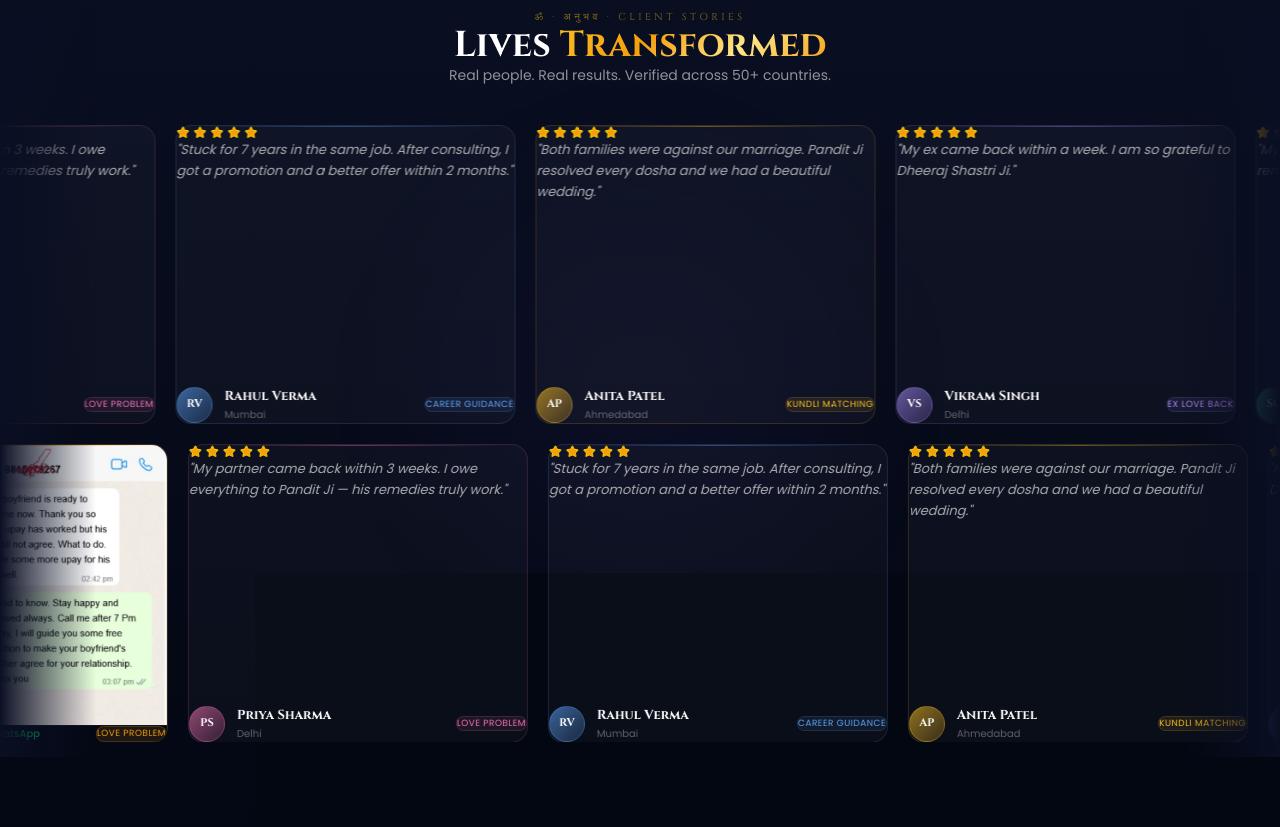
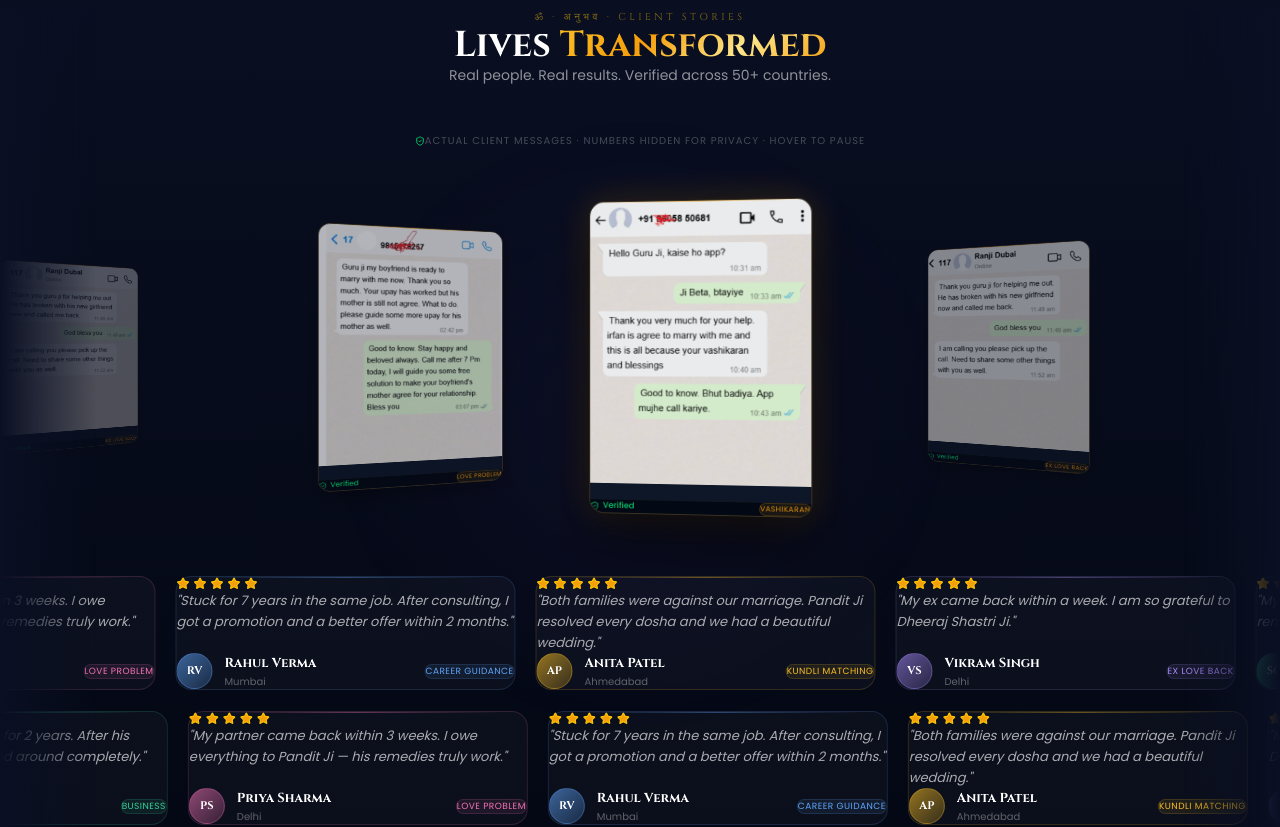
Before and after one commit to Saif09inAction/astrology-webapp, a React (Vite) app: page / in a window 1280 px wide. Shown: the part 4340-5167 px from the top of the page. Built offline with nearby package versions, Linux system fonts and the light colour scheme; no server answers; the database is empty.

Commit message:
feat: 3D coverflow carousel for WhatsApp proof screenshots
Co-authored-by: Cursor <cursoragent@cursor.com>

```diff
--- a/src/components/sections/Testimonials.jsx
+++ b/src/components/sections/Testimonials.jsx
@@ -4,6 +4,7 @@ import { Star, ShieldCheck } from 'lucide-react'
 import GlowOrb from '../ui/GlowOrb'
 import { getTestimonials } from '../../firebase/firestore'
 
+/* ─── Static fallback text reviews ─── */
 const STATIC_BASE = [
   { name: 'Priya Sharma',  location: 'Delhi',     service: 'Love Problem',    rating: 5, text: 'My partner came back within 3 weeks. I owe everything to Pandit Ji — his remedies truly work.', color: '#f472b6', avatar: 'PS' },
   { name: 'Rahul Verma',   location: 'Mumbai',    service: 'Career Guidance', rating: 5, text: 'Stuck for 7 years in the same job. After consulting, I got a promotion and a better offer within 2 months.', color: '#60a5fa', avatar: 'RV' },
@@ -12,152 +13,81 @@ const STATIC_BASE = [
   { name: 'Sunita Gupta',  location: 'Jaipur',    service: 'Business',        rating: 5, text: 'My business was at a loss for 2 years. After his remedies, everything turned around completely.', color: '#34d399', avatar: 'SG' },
 ]
 
-/* Real WhatsApp screenshot proofs */
-const SCREENSHOT_CARDS = [
-  { src: '/review1.png', label: 'Marriage Success',  service: 'Vashikaran' },
-  { src: '/review2.png', label: 'Ranji – Dubai',     service: 'Ex Love Back' },
-  { src: '/review3.png', label: 'Relationship Help', service: 'Love Problem' },
+/* ─── Real WhatsApp screenshot proofs ─── */
+const SCREENSHOTS = [
+  { src: '/review1.png', service: 'Vashikaran'  },
+  { src: '/review2.png', service: 'Ex Love Back' },
+  { src: '/review3.png', service: 'Love Problem' },
 ]
 
-const GAP = 20
+const CARD_W  = 240
+const CARD_H  = 340
+const GAP_PX  = 28
+const STEP    = CARD_W + GAP_PX
+const REPEATS = 8   // enough copies to fill any screen seamlessly
+const SPEED   = 0.55
 
-function Card({ t }) {
-  return (
-    <div
-      className="relative rounded-2xl p-5 flex flex-col shrink-0"
-      style={{
-        width: 'clamp(260px, 80vw, 340px)',
-        background: 'rgba(255,255,255,0.03)',
-        border: `1px solid ${t.color}28`,
-      }}
-    >
-      <div className="absolute top-0 left-6 right-6 h-px rounded-full"
-        style={{ background: `linear-gradient(90deg,transparent,${t.color}60,transparent)` }} />
+/* ══════════════════════════════════════════
+   3-D COVERFLOW CAROUSEL (screenshot cards)
+══════════════════════════════════════════ */
+function CoverflowCarousel() {
+  const containerRef = useRef(null)
+  const trackRef     = useRef(null)
+  const posRef       = useRef(0)
+  const rafRef       = useRef(null)
+  const pauseRef     = useRef(false)
+  const touchRef     = useRef({ active: false, lastX: 0 })
 
-      <div className="flex gap-1 mb-3">
-        {Array.from({ length: t.rating || 5 }).map((_, i) => (
-          <Star key={i} size={13} fill="#f59e0b" className="text-yellow-400" />
-        ))}
-      </div>
-
-      <p className="font-poppins text-[13px] text-white/65 leading-relaxed italic flex-1 mb-4">
-        "{t.text}"
-      </p>
-
-      <div className="flex items-center gap-3">
-        <div
-          className="w-9 h-9 rounded-full flex items-center justify-center shrink-0 font-cinzel text-[11px] font-bold text-white"
-          style={{ background: `linear-gradient(135deg,${t.color}90,${t.color}30)`, border: `1px solid ${t.color}40` }}
-        >
-          {t.avatar || t.name?.[0]}
-        </div>
-        <div className="flex-1 min-w-0">
-          <p className="font-cinzel text-[13px] font-bold text-white truncate">{t.name}</p>
-          <p className="font-poppins text-[10px] text-white/35">{t.location}</p>
-        </div>
-        <span
-          className="font-poppins text-[9px] tracking-wider uppercase px-2 py-1 rounded-full shrink-0"
-          style={{ background: `${t.color}15`, color: t.color, border: `1px solid ${t.color}25` }}
-        >
-          {t.service}
-        </span>
-      </div>
-    </div>
-  )
-}
-
-function ScreenshotCard({ src, label, service }) {
-  return (
-    <div
-      className="relative rounded-2xl overflow-hidden shrink-0"
-      style={{
-        width: 'clamp(200px, 55vw, 240px)',
-        background: 'rgba(255,255,255,0.03)',
-        border: '1px solid rgba(245,158,11,0.2)',
-      }}
-    >
-      {/* Gold top line */}
-      <div className="absolute top-0 left-0 right-0 h-px z-10"
-        style={{ background: 'linear-gradient(90deg,transparent,rgba(245,158,11,0.6),transparent)' }} />
-
-      {/* Screenshot image */}
-      <img
-        src={src}
-        alt={label}
-        className="w-full object-cover object-top"
-        style={{ maxHeight: 280, display: 'block' }}
-        loading="lazy"
-        draggable={false}
-      />
-
-      {/* Bottom verified badge */}
-      <div className="flex items-center justify-between px-3 py-2.5"
-        style={{ background: 'rgba(5,9,22,0.95)', borderTop: '1px solid rgba(255,255,255,0.05)' }}>
-        <div className="flex items-center gap-1.5">
-          <ShieldCheck size={11} className="text-green-400 shrink-0" />
-          <span className="font-poppins text-[10px] text-green-400 font-medium">Verified WhatsApp</span>
-        </div>
-        <span className="font-poppins text-[9px] tracking-wider uppercase px-1.5 py-0.5 rounded-full"
-          style={{ background: 'rgba(245,158,11,0.1)', color: '#f59e0b', border: '1px solid rgba(245,158,11,0.2)' }}>
-          {service}
-        </span>
-      </div>
-    </div>
-  )
-}
-
-/* ─── Infinite marquee row using RAF — supports touch drag ─── */
-function MarqueeRow({ items, reverse = false, speed = 0.45 }) {
-  const wrapRef  = useRef(null)
-  const trackRef = useRef(null)
-  const posRef   = useRef(null)
-  const rafRef   = useRef(null)
-  const pauseRef = useRef(false)
-  const touchRef = useRef({ active: false, lastX: 0 })
-
-  /* Duplicate items enough times to fill any viewport with overflow */
-  const repeated = [...items, ...items, ...items, ...items, ...items, ...items]
+  /* Duplicate cards for seamless loop */
+  const cards  = Array.from({ length: REPEATS }, () => SCREENSHOTS).flat()
+  const UNIT_W = SCREENSHOTS.length * STEP   // one full cycle width
 
   useEffect(() => {
-    const track = trackRef.current
-    if (!track) return
+    const container = containerRef.current
+    const track     = trackRef.current
+    if (!container || !track) return
 
-    /* Wait one frame so the track has measured width */
-    const init = () => {
-      const unitW = track.scrollWidth / 6 // one copy width (6 duplicates)
-      if (posRef.current === null) {
-        posRef.current = reverse ? -unitW : 0
+    const tick = () => {
+      if (!pauseRef.current) {
+        posRef.current -= SPEED
+        if (posRef.current <= -UNIT_W) posRef.current += UNIT_W
       }
 
-      const tick = () => {
-        if (!pauseRef.current) {
-          if (reverse) {
-            posRef.current += speed
-            if (posRef.current >= 0) posRef.current -= unitW
-          } else {
-            posRef.current -= speed
-            if (posRef.current <= -unitW) posRef.current += unitW
-          }
-          track.style.transform = `translateX(${posRef.current}px)`
-        }
-        rafRef.current = requestAnimationFrame(tick)
-      }
+      track.style.transform = `translateX(${posRef.current}px)`
+
+      /* ── Apply 3-D perspective per card ── */
+      const W       = container.offsetWidth
+      const centerX = W / 2
+
+      Array.from(track.children).forEach((el, i) => {
+        const cardCX = i * STEP + CARD_W / 2 + posRef.current
+        const dist   = (cardCX - centerX) / (STEP * 1.4)   // normalised
+        const abs    = Math.abs(dist)
+
+        const rotY   = dist * -45                           // ±45 deg
+        const scale  = Math.max(0.6, 1 - abs * 0.32)
+        const tz     = -abs * 140                           // push back in Z
+        const op     = Math.max(0, 1 - abs * 0.55)
+
+        el.style.transform = `rotateY(${rotY}deg) scale(${scale}) translateZ(${tz}px)`
+        el.style.opacity   = op < 0.08 ? 0 : op
+        el.style.zIndex    = String(Math.round(Math.max(0, 12 - abs * 9)))
+        /* Glow / shadow on front card */
+        el.style.boxShadow = abs < 0.35
+          ? '0 24px 60px rgba(0,0,0,0.7), 0 0 36px rgba(245,158,11,0.22)'
+          : '0 10px 30px rgba(0,0,0,0.5)'
+      })
 
       rafRef.current = requestAnimationFrame(tick)
     }
 
-    const frame = requestAnimationFrame(init)
-    return () => {
-      cancelAnimationFrame(frame)
-      cancelAnimationFrame(rafRef.current)
-    }
-  }, [items.length, reverse, speed])
+    rafRef.current = requestAnimationFrame(tick)
+    return () => cancelAnimationFrame(rafRef.current)
+  }, [])
 
-  /* Desktop hover */
-  const onMouseEnter = () => { pauseRef.current = true }
+  const onMouseEnter = () => { pauseRef.current = true  }
   const onMouseLeave = () => { pauseRef.current = false }
 
-  /* Mobile touch — pause + drag */
   const onTouchStart = useCallback((e) => {
     pauseRef.current = true
     touchRef.current = { active: true, lastX: e.touches[0].clientX }
@@ -168,10 +98,7 @@ function MarqueeRow({ items, reverse = false, speed = 0.45 }) {
     e.preventDefault()
     const dx = e.touches[0].clientX - touchRef.current.lastX
     touchRef.current.lastX = e.touches[0].clientX
-    posRef.current = (posRef.current || 0) + dx
-    if (trackRef.current) {
-      trackRef.current.style.transform = `translateX(${posRef.current}px)`
-    }
+    posRef.current += dx
   }, [])
 
   const onTouchEnd = useCallback(() => {
@@ -181,30 +108,152 @@ function MarqueeRow({ items, reverse = false, speed = 0.45 }) {
 
   return (
     <div
-      ref={wrapRef}
-      className="overflow-hidden"
+      ref={containerRef}
+      className="w-full overflow-hidden"
+      style={{ perspective: '900px', perspectiveOrigin: '50% 45%', padding: '40px 0 48px' }}
       onMouseEnter={onMouseEnter}
       onMouseLeave={onMouseLeave}
       onTouchStart={onTouchStart}
       onTouchMove={onTouchMove}
       onTouchEnd={onTouchEnd}
-      style={{ touchAction: 'pan-y' }}
+      aria-label="WhatsApp proof screenshots"
     >
       <div
         ref={trackRef}
-        className="flex"
-        style={{ gap: GAP, willChange: 'transform' }}
+        className="flex items-center"
+        style={{ gap: GAP_PX, willChange: 'transform', transformStyle: 'preserve-3d' }}
       >
-        {repeated.map((item, i) =>
-          item.type === 'screenshot'
-            ? <ScreenshotCard key={i} {...item.data} />
-            : <Card key={i} t={item.data} />
-        )}
+        {cards.map((card, i) => (
+          <div
+            key={i}
+            className="shrink-0 rounded-2xl overflow-hidden relative"
+            style={{
+              width: CARD_W, height: CARD_H,
+              background: '#0d1628',
+              border: '1px solid rgba(245,158,11,0.22)',
+              willChange: 'transform, opacity',
+              transition: 'box-shadow 0.2s',
+            }}
+          >
+            <div className="absolute top-0 left-0 right-0 h-px z-10"
+              style={{ background: 'linear-gradient(90deg,transparent,rgba(245,158,11,0.6),transparent)' }} />
+            <img
+              src={card.src}
+              alt="Client WhatsApp proof"
+              className="w-full block object-cover object-top"
+              style={{ height: CARD_H - 34 }}
+              draggable={false}
+              loading="lazy"
+            />
+            <div className="absolute bottom-0 left-0 right-0 flex items-center justify-between px-3 py-2"
+              style={{ background: 'rgba(3,7,18,0.97)', borderTop: '1px solid rgba(255,255,255,0.06)' }}>
+              <div className="flex items-center gap-1">
+                <ShieldCheck size={10} className="text-green-400" />
+                <span className="font-poppins text-[9px] text-green-400 font-medium">Verified</span>
+              </div>
+              <span className="font-poppins text-[8px] tracking-wider uppercase px-1.5 py-0.5 rounded-full"
+                style={{ background: 'rgba(245,158,11,0.1)', color: '#f59e0b', border: '1px solid rgba(245,158,11,0.2)' }}>
+                {card.service}
+              </span>
+            </div>
+          </div>
+        ))}
       </div>
     </div>
   )
 }
 
+/* ══════════════════════
+   TEXT REVIEW CARD
+══════════════════════ */
+function Card({ t }) {
+  return (
+    <div className="relative rounded-2xl p-5 flex flex-col shrink-0"
+      style={{ width: 'clamp(260px,80vw,340px)', background: 'rgba(255,255,255,0.03)', border: `1px solid ${t.color}28` }}>
+      <div className="absolute top-0 left-6 right-6 h-px rounded-full"
+        style={{ background: `linear-gradient(90deg,transparent,${t.color}60,transparent)` }} />
+      <div className="flex gap-1 mb-3">
+        {Array.from({ length: t.rating || 5 }).map((_, i) => (
+          <Star key={i} size={13} fill="#f59e0b" className="text-yellow-400" />
+        ))}
+      </div>
+      <p className="font-poppins text-[13px] text-white/65 leading-relaxed italic flex-1 mb-4">"{t.text}"</p>
+      <div className="flex items-center gap-3">
+        <div className="w-9 h-9 rounded-full flex items-center justify-center shrink-0 font-cinzel text-[11px] font-bold text-white"
+          style={{ background: `linear-gradient(135deg,${t.color}90,${t.color}30)`, border: `1px solid ${t.color}40` }}>
+          {t.avatar || t.name?.[0]}
+        </div>
+        <div className="flex-1 min-w-0">
+          <p className="font-cinzel text-[13px] font-bold text-white truncate">{t.name}</p>
+          <p className="font-poppins text-[10px] text-white/35">{t.location}</p>
+        </div>
+        <span className="font-poppins text-[9px] tracking-wider uppercase px-2 py-1 rounded-full shrink-0"
+          style={{ background: `${t.color}15`, color: t.color, border: `1px solid ${t.color}25` }}>
+          {t.service}
+        </span>
+      </div>
+    </div>
+  )
+}
+
+/* ══════════════════════
+   TEXT MARQUEE ROW
+══════════════════════ */
+function MarqueeRow({ items, reverse = false, speed = 0.45 }) {
+  const trackRef = useRef(null)
+  const posRef   = useRef(null)
+  const rafRef   = useRef(null)
+  const pauseRef = useRef(false)
+  const touchRef = useRef({ active: false, lastX: 0 })
+
+  const repeated = [...items, ...items, ...items, ...items, ...items, ...items]
+
+  useEffect(() => {
+    const track = trackRef.current
+    if (!track) return
+    const init = () => {
+      const unitW = track.scrollWidth / 6
+      if (posRef.current === null) posRef.current = reverse ? -unitW : 0
+      const tick = () => {
+        if (!pauseRef.current) {
+          if (reverse) { posRef.current += speed; if (posRef.current >= 0) posRef.current -= unitW }
+          else         { posRef.current -= speed; if (posRef.current <= -unitW) posRef.current += unitW }
+          track.style.transform = `translateX(${posRef.current}px)`
+        }
+        rafRef.current = requestAnimationFrame(tick)
+      }
+      rafRef.current = requestAnimationFrame(tick)
+    }
+    const frame = requestAnimationFrame(init)
+    return () => { cancelAnimationFrame(frame); cancelAnimationFrame(rafRef.current) }
+  }, [items.length, reverse, speed])
+
+  const onMouseEnter = () => { pauseRef.current = true  }
+  const onMouseLeave = () => { pauseRef.current = false }
+  const onTouchStart = useCallback((e) => { pauseRef.current = true; touchRef.current = { active: true, lastX: e.touches[0].clientX } }, [])
+  const onTouchMove  = useCallback((e) => {
+    if (!touchRef.current.active) return
+    e.preventDefault()
+    const dx = e.touches[0].clientX - touchRef.current.lastX
+    touchRef.current.lastX = e.touches[0].clientX
+    posRef.current = (posRef.current || 0) + dx
+    if (trackRef.current) trackRef.current.style.transform = `translateX(${posRef.current}px)`
+  }, [])
+  const onTouchEnd = useCallback(() => { touchRef.current.active = false; pauseRef.current = false }, [])
+
+  return (
+    <div className="overflow-hidden" onMouseEnter={onMouseEnter} onMouseLeave={onMouseLeave}
+      onTouchStart={onTouchStart} onTouchMove={onTouchMove} onTouchEnd={onTouchEnd} style={{ touchAction: 'pan-y' }}>
+      <div ref={trackRef} className="flex" style={{ gap: 20, willChange: 'transform' }}>
+        {repeated.map((t, i) => <Card key={i} t={t} />)}
+      </div>
+    </div>
+  )
+}
+
+/* ══════════════════════
+   MAIN SECTION
+══════════════════════ */
 export default function Testimonials() {
   const [textCards, setTextCards] = useState(STATIC_BASE)
 
@@ -214,52 +263,42 @@ export default function Testimonials() {
       .catch(() => {})
   }, [])
 
-  /* Row 1: all text cards first, then screenshot cards at the end */
-  const row1Items = [
-    ...textCards.map(t => ({ type: 'text', data: t })),
-    ...SCREENSHOT_CARDS.map(s => ({ type: 'screenshot', data: s })),
-  ]
-  /* Row 2: same order, different scroll direction */
-  const row2Items = [...row1Items]
+  return (
+    <section id="testimonials" aria-label="Client testimonials" className="relative overflow-hidden"
+      style={{ background: 'linear-gradient(180deg,rgba(10,15,35,1) 0%,rgba(3,7,18,1) 100%)', paddingTop: 'clamp(4rem,10vw,8rem)', paddingBottom: 'clamp(4rem,10vw,8rem)' }}>
 
-  return (
-    <section
-      id="testimonials"
-      aria-label="Client testimonials"
-      className="relative overflow-hidden"
-      style={{
-        background: 'linear-gradient(180deg,rgba(10,15,35,1) 0%,rgba(3,7,18,1) 100%)',
-        paddingTop:    'clamp(4rem,10vw,8rem)',
-        paddingBottom: 'clamp(4rem,10vw,8rem)',
-      }}
-    >
       <GlowOrb color="purple" size={600} top="50%" left="50%" opacity={0.05} />
 
       <div className="relative z-10">
 
-        {/* Header */}
-        <motion.div
-          initial={{ opacity: 0, y: 14 }}
-          whileInView={{ opacity: 1, y: 0 }}
-          viewport={{ once: true }}
-          className="text-center site-container"
-          style={{ marginBottom: '40px' }}
-        >
+        {/* ── Title ── */}
+        <motion.div initial={{ opacity: 0, y: 14 }} whileInView={{ opacity: 1, y: 0 }} viewport={{ once: true }}
+          className="text-center site-container" style={{ marginBottom: '48px' }}>
           <p className="font-cinzel text-[10px] tracking-[0.35em] text-yellow-400/50 uppercase mb-4">
             ॐ · अनुभव · Client Stories
           </p>
           <h2 className="font-cinzel text-3xl md:text-4xl font-bold text-white mb-3">
             Lives <span className="text-gradient-gold">Transformed</span>
           </h2>
-          <p className="font-poppins text-sm text-center" style={{ color: 'rgba(255,255,255,0.55)' }}>
+          <p className="font-poppins text-sm" style={{ color: 'rgba(255,255,255,0.55)' }}>
             Real people. Real results. Verified across 50+ countries.
           </p>
         </motion.div>
 
-        {/* Two marquee rows */}
+        {/* ── 3D Coverflow of WhatsApp screenshots ── */}
+        <motion.div initial={{ opacity: 0 }} whileInView={{ opacity: 1 }} viewport={{ once: true }}
+          transition={{ duration: 0.6 }}>
+          <p className="text-center font-poppins text-[10px] text-white/25 mb-2 tracking-widest uppercase">
+            <ShieldCheck size={10} className="inline mr-1.5 text-green-400 relative -top-px" />
+            Actual client messages · numbers hidden for privacy · Hover to pause
+          </p>
+          <CoverflowCarousel />
+        </motion.div>
+
+        {/* ── Text review marquee ── */}
         <div className="flex flex-col" style={{ gap: 20 }}>
-          <MarqueeRow items={row1Items} reverse={false} speed={0.45} />
-          <MarqueeRow items={row2Items} reverse={true}  speed={0.45} />
+          <MarqueeRow items={textCards} reverse={false} speed={0.45} />
+          <MarqueeRow items={textCards} reverse={true}  speed={0.45} />
         </div>
 
         {/* Edge fades */}
```
